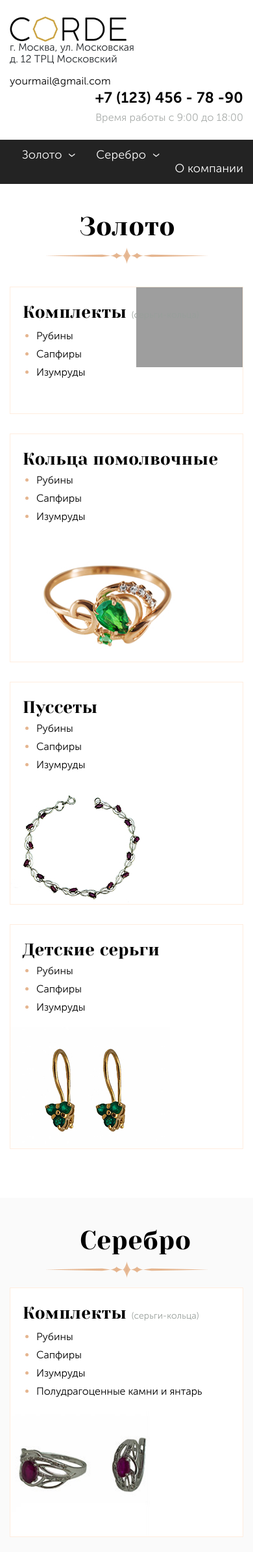
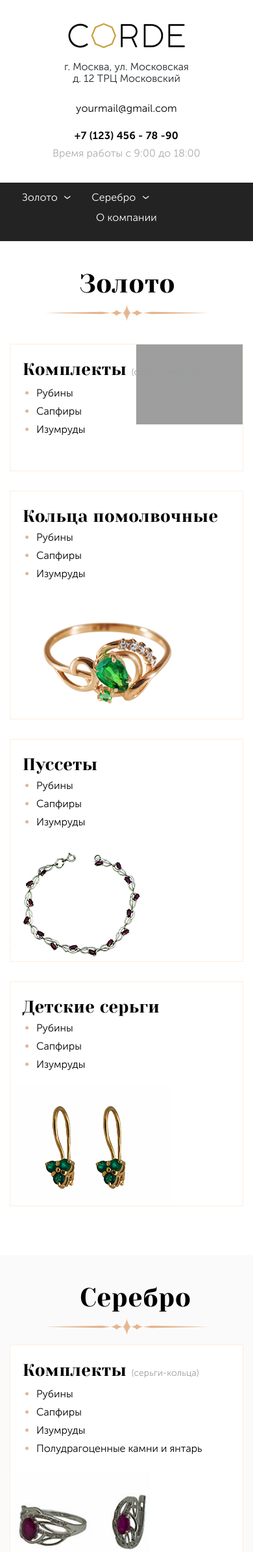
Before and after one commit to lyaksay/corde, a PHP site: page /html/main.php in a window 390 px wide. Shown: the top 2388 px of the page at 65% size. Run offline with PHP 8.4, Linux system fonts and the light colour scheme; style sheets or scripts are compiled from the project's sources; grey boxes are pictures that could not be loaded.

Commit message:
responsive-header

```diff
--- a/html/partials/header.php
+++ b/html/partials/header.php
@@ -13,6 +13,7 @@
     <!-- Bootstrap core CSS -->
     <link rel="stylesheet" href="https://maxcdn.bootstrapcdn.com/bootstrap/4.0.0-beta/css/bootstrap.min.css" integrity="sha384-/Y6pD6FV/Vv2HJnA6t+vslU6fwYXjCFtcEpHbNJ0lyAFsXTsjBbfaDjzALeQsN6M" crossorigin="anonymous">
     <link rel="stylesheet" href="/sass/main.css">
+    <link rel="stylesheet" href="/sass/responsive.css">
 </head>
 <body>
 <div class="container">
@@ -32,7 +33,7 @@
                 <span class="Museo-Sans-Cyrl-300">yourmail@gmail.com</span>
             </div>
         </div>
-        <div class="col-md-3 text-right">
+        <div class="col-md-3">
             <div class="h-contacts">
                 <h4>+7 (123) 456 - 78 -90</h4>
                 <span class="h-workinghours Museo-Sans-Cyrl-300">Время работы с 9:00 до 18:00</span>
--- a/html/partials/menu_top.php
+++ b/html/partials/menu_top.php
@@ -33,7 +33,7 @@
 
         </div>
 
-        <div class="col-md-2 ml-auto text-right">
+        <div class="col-md-2 d-flex ml-auto">
             <a class="about-company" href="#">О компании</a>
         </div>
 
--- a/sass/responsive.css
+++ b/sass/responsive.css
@@ -1,3 +1,47 @@
+@media (max-width: 1200px) {
+  .h-contacts h4 {
+    font-size: 20px; }
 
+  .Museo-Sans-Cyrl-300 {
+    font-size: 14px !important; } }
+@media (min-width: 768px) {
+  .about-company, .h-contacts {
+    text-align: right !important;
+    display: block; } }
+@media (max-width: 768px) {
+  .h-contacts h4 {
+    font-size: 14px; }
+
+  .about-company {
+    font-size: 14px; }
+
+  .Museo-Sans-Cyrl-300, .menu-top_btn {
+    font-size: 14px; }
+
+  .h-address:before, .h-mail:before {
+    content: none; }
+
+  .h-mail {
+    float: right; } }
+@media (max-width: 767px) and (min-width: 320px) {
+  .h-mail {
+    float: none !important; }
+
+  .header {
+    text-align: center !important; }
+
+  .main-logo, .h-address span, .h-mail span, .h-address span, .h-contacts h4, .h-workinghours {
+    margin: 10px 0;
+    display: block;
+    font-size: 16px !important; }
+
+  .menu-top__items {
+    text-align: center; }
+
+  .menu-top_btn, .about-company {
+    font-size: 16px; }
+
+  .about-company {
+    margin: 13px auto; } }
 
 /*# sourceMappingURL=responsive.css.map */
--- a/sass/responsive.scss
+++ b/sass/responsive.scss
@@ -0,0 +1,66 @@
+@media (max-width:1200px ) {
+  .h-contacts h4 {
+    font-size: 20px;
+  }
+  .Museo-Sans-Cyrl-300 {
+    font-size: 14px !important ;
+  }
+}
+
+
+@media (min-width:768px) {
+  .about-company, .h-contacts {
+    text-align: right!important;
+    display: block;
+  }
+}
+
+
+@media (max-width:768px) {
+  .h-contacts h4 {
+    font-size: 14px;
+  }
+  .about-company {
+    font-size: 14px;
+  }
+
+  .Museo-Sans-Cyrl-300, .menu-top_btn {
+    font-size: 14px;
+  }
+
+  .h-address:before, .h-mail:before {
+    content: none;
+  }
+
+  .h-mail {
+    float: right;
+  }
+
+}
+
+
+@media (max-width:767px) and (min-width:320px){
+
+  .h-mail {
+    float: none !important;
+  }
+  .header {
+    text-align: center!important;
+  }
+  .main-logo, .h-address span, .h-mail span, .h-address span, .h-contacts h4, .h-workinghours{
+    margin: 10px 0;
+    display: block;
+    font-size: 16px !important;
+  }
+
+  .menu-top__items {
+    text-align: center;
+  }
+  .menu-top_btn, .about-company {
+    font-size: 16px;
+  }
+  .about-company {
+    margin: 13px auto;
+  }
+
+}
```
Also changed, not shown: 1 other file.
